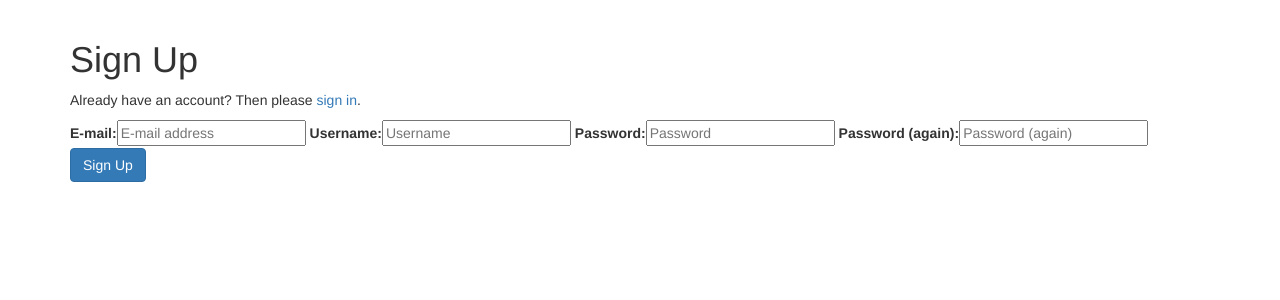
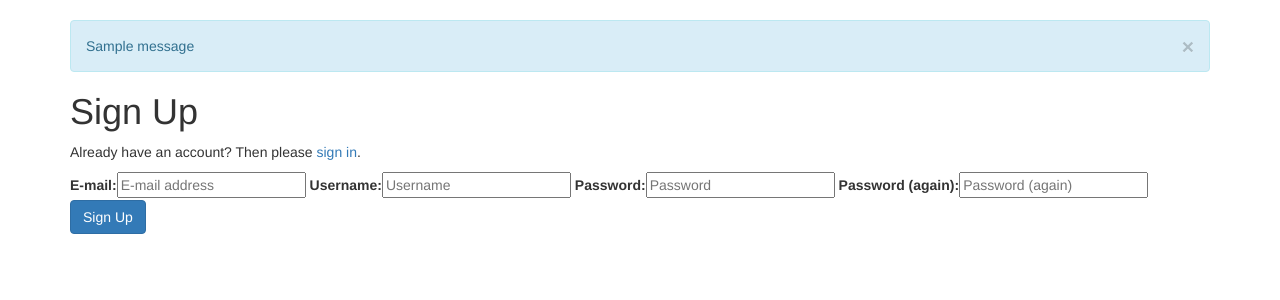
Before and after one commit to vsemionov/boomerang, a Django app: page /accounts/signup/ in a window 1280 px wide. Shown: the part 51-351 px from the top of the page. Run offline with Django 3.2, Linux system fonts and the light colour scheme; one stand-in notice (Sample message) is shown; parts of the project's set-up code (start-up, migrations or seed data) failed here and were passed over; some libraries are stand-ins or nearby versions.

Commit message:
flash messages on api and account pages

```diff
--- a/templates/base.html
+++ b/templates/base.html
@@ -38,6 +38,15 @@
     </div>
 
     <div class="container">
+      {% if messages %}
+        {% for message in messages %}
+          <div class="alert alert-info fade in">
+            <a href="#" class="close" data-dismiss="alert" aria-label="close">&times;</a>
+            {{ message }}
+          </div>
+        {% endfor %}
+      {% endif %}
+
       {% block content %}
       {% endblock content %}
     </div>
```
Also changed, not shown: templates/rest_framework/boomerang_base.html (+13 -0 lines).
